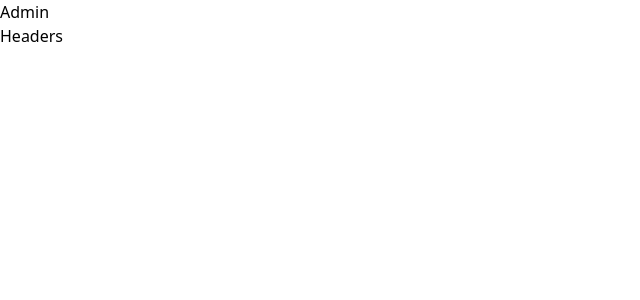
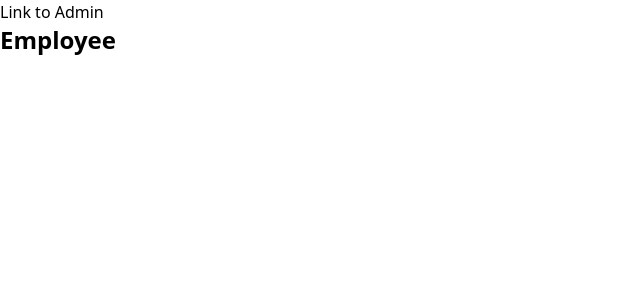
Before and after one commit to dazeczxc/React-Tailwind, a React (Create React App) app: page /employee in a window 1280 px wide. Shown: the top 300 px of the page, without its empty margins (0-640 px from the left). Built offline with nearby package versions, Linux system fonts and the light colour scheme.

Commit message:
side bar testing

```diff
--- a/src/App.js
+++ b/src/App.js
@@ -18,7 +18,7 @@ function App() {
             <Route path="/" element={<Home />} />
             <Route path="/admin" element={<Admin />} />
             <Route path="/orgs" element={<Orgs />} />
-            <Route path="/employee" element={<Orgs />} />
+            <Route path="/employee" element={<Employee />} />
 
           </Routes>
         </div>
--- /dev/null
+++ b/src/components/Sidebar.jsx
@@ -0,0 +1,41 @@
+import React, { useState } from 'react';
+import { Link } from "react-router-dom";
+
+import { MdOutlineDashboard } from 'react-icons/md';
+import { HiMenuAlt3 } from 'react-icons/hi';
+
+
+function Sidebar() {
+
+    const [open, setOpen] = useState(false);
+    const menus = [
+        {name: "Org Chart", link: "/orgs", icon: MdOutlineDashboard},
+        {name: "Employee", link: "/employee", icon: MdOutlineDashboard},
+        {name: "Settings", link: "/admin", icon: MdOutlineDashboard},
+      ];
+
+  return (
+    <div className= {`${open? "w-72": "w-16"} px-4 duration-300 h-screen bg-black`}>
+
+    <div className='py-3 flex justify-end' onClick={()=>setOpen(!open)}>
+        <HiMenuAlt3 size={26} className={`cursor-pointer text-white ${!open && "rotate-180"}`} />
+    </div>
+
+    <div className='mt-4 flex flex-col gap-4 relative text-white'>
+        {menus?.map((menu, i)=>(
+                <Link to={menu?.link} key={i} className='group flex items-center text-sm gap-3.5 font-medium p-2 hover:bg-gray-600 rounded-md'>
+                    <div>{React.createElement(menu?.icon, {size: "20"})}</div>
+
+                    <h2 style={{transitionDelay: `${i + 2}00ms`}} className={`whitespace-pre duration-500 ${!open && "opacity-0 translate-x-28 overflow-hidden"}`}>{menu?.name}</h2>
+
+                    <h2 className={`${open && "hidden"} absolute left-48 bg-white font-semibold whitespace-pre text-gray-900 rounded-md drop-shadow-lg px-0 py-0 w-0 overflow-hidden group-hover:px-2 group-hover:py-1
+                    group-hover:left-14 group-hover:duration-300 group-hover:w-fit`}>{menu?.name}</h2>
+                </Link>
+            ))}
+    </div>
+
+</div>
+  );
+}
+
+export default Sidebar;
--- a/src/pages/Admin.jsx
+++ b/src/pages/Admin.jsx
@@ -1,60 +1,25 @@
-import React, { useState } from 'react';
-import { HiMenuAlt3 } from 'react-icons/hi';
-import { MdOutlineDashboard } from 'react-icons/md';
-import { Link, Routes, Route} from "react-router-dom";
+import Sidebar from "../components/Sidebar";
+import { Routes, Route } from 'react-router-dom';
 import Orgs from "../pages/Orgs";
 import Employee from "../pages/Employee";
 
 function Admin() {
-    const [open, setOpen] = useState(false);
-    const menus = [
-        {name: "Org Chart", link: "/orgs", icon: MdOutlineDashboard},
-        {name: "Employee", link: "/employee", icon: MdOutlineDashboard},
-        {name: "Settings", link: "/", icon: MdOutlineDashboard},
-      ];
-
     return (
         <div>
 
             <div className='flex gap-6 '>
 
-                <div className= {`${open? "w-72": "w-16"} px-4 duration-300 h-screen bg-black`}>
-
-                    <div className='py-3 flex justify-end' onClick={()=>setOpen(!open)}>
-                        <HiMenuAlt3 size={26} className={`cursor-pointer text-white ${!open && "rotate-180"}`} />
-                    </div>
-
-                    <div className='mt-4 flex flex-col gap-4 relative text-white'>
-                        {menus?.map((menu, i)=>(
-                                <Link to={menu?.link} key={i} className='group flex items-center text-sm gap-3.5 font-medium p-2 hover:bg-gray-600 rounded-md'>
-                                    <div>{React.createElement(menu?.icon, {size: "20"})}</div>
-
-                                    <h2 style={{transitionDelay: `${i + 2}00ms`}} className={`whitespace-pre duration-500 ${!open && "opacity-0 translate-x-28 overflow-hidden"}`}>{menu?.name}</h2>
-
-                                    <h2 className={`${open && "hidden"} absolute left-48 bg-white font-semibold whitespace-pre text-gray-900 rounded-md drop-shadow-lg px-0 py-0 w-0 overflow-hidden group-hover:px-2 group-hover:py-1
-                                    group-hover:left-14 group-hover:duration-300 group-hover:w-fit`}>{menu?.name}</h2>
-                                </Link>
-                            ))}
-                    </div>
-
-                </div>
-
-
+                <Sidebar />
 
                 <div className=' text-2xl font-semibold flex-1 h-screen'>
-                    <h1>Test</h1>
-
-                    {/* <Routes>
-                        <Route path="/" element={<Admin />} />
-                        <Route path="/orgs" element={<Orgs />} />
-                        <Route path="/employee" element={<Employee />} />
-
-                    </Routes> */}
-
+                    <h1>Different Components must switch here</h1>
+                    <Routes>
+                        <Route path="/orgs" component={Orgs} />
+                        <Route path="/employee" component={Employee} />
+                    </Routes>
                 </div>
             </div>
         </div>
-
     );
 }
 
--- a/src/pages/Employee.jsx
+++ b/src/pages/Employee.jsx
@@ -1,11 +1,20 @@
 import React from 'react';
 // import { FaBars } from "react-icons/fa6";
 import { Link } from "react-router-dom";
+import Sidebar from "../components/Sidebar";
 
 function Employee() {
   return (
-    <div className="text-bold">
-        <h1>Employee</h1>
+    <div>
+        <div className='flex gap-6 '>
+
+        {/* <Sidebar /> */}
+
+        <div className=' text-2xl font-semibold flex-1 h-screen'>
+            <h1>Employee</h1>
+
+        </div>
+        </div>
     </div>
   );
 }
--- a/src/pages/Home.jsx
+++ b/src/pages/Home.jsx
@@ -5,7 +5,7 @@ import { Link } from "react-router-dom";
 function Home() {
   return (
     <div className="">
-        <Link to="/admin">Admin</Link>
+        <Link to="/admin">Link to Admin</Link>
 
     </div>
   );
--- a/src/pages/Orgs.jsx
+++ b/src/pages/Orgs.jsx
@@ -1,11 +1,20 @@
 import React from 'react';
 // import { FaBars } from "react-icons/fa6";
 import { Link } from "react-router-dom";
+import Sidebar from "../components/Sidebar";
 
 function Orgs() {
   return (
-    <div className="text-bold">
-        <h1>Headers</h1>
+    <div>
+        <div className='flex gap-6 '>
+
+        {/* <Sidebar /> */}
+
+        <div className=' text-2xl font-semibold flex-1 h-screen'>
+            <h1>Orgs</h1>
+
+        </div>
+        </div>
     </div>
   );
 }
```
